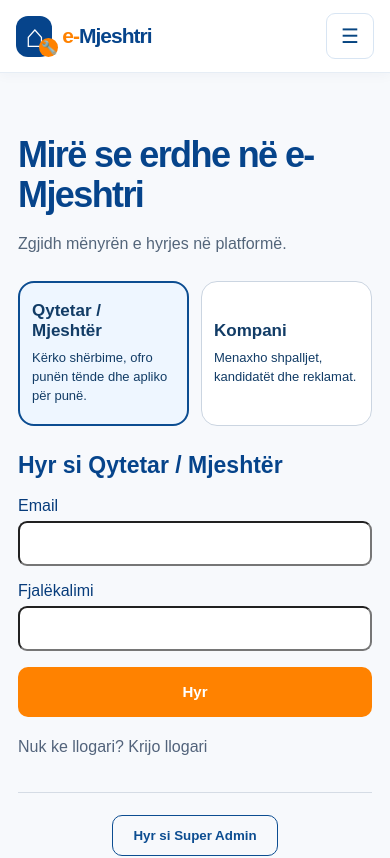
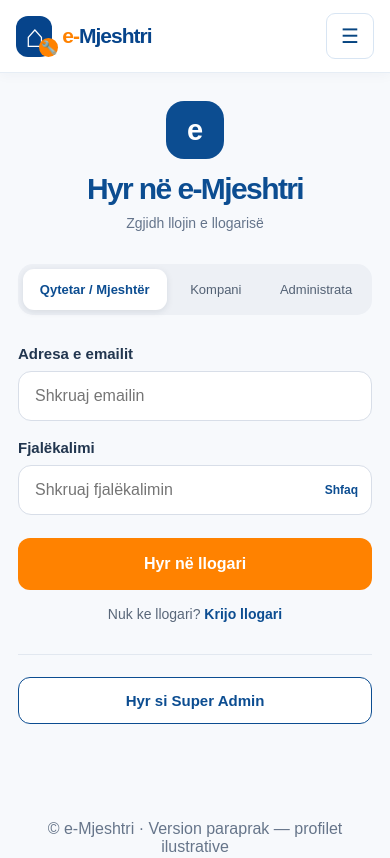
Before and after one commit to contactasatechservice-coder/e-Mjeshtri-Admin, a Next.js app in the folder platform/: page /hyrje in a window 390 px wide. Shown: the top 858 px of the page. Built offline with nearby package versions, Linux system fonts and the light colour scheme.

Commit message:
Refine mobile login with compact segmented roles and clean e-Albania-inspired layout

```diff
--- a/platform/src/app/hyrje/page.tsx
+++ b/platform/src/app/hyrje/page.tsx
@@ -38,25 +38,34 @@ export default function Login(){
   }catch{setNotice("Lidhja me shërbimin e hyrjes nuk është e disponueshme.");}
   finally{setBusy(false);}
  }
- return <main style={{maxWidth:560,margin:"0 auto",padding:"42px 18px 70px"}}>
-  <h1 style={{marginBottom:8}}>Mirë se erdhe në e-Mjeshtri</h1>
-  <p style={{color:"#53657a",marginBottom:24}}>Zgjidh mënyrën e hyrjes në platformë.</p>
-  {role!=="admin"?<div style={{display:"grid",gridTemplateColumns:"repeat(2,minmax(0,1fr))",gap:12,marginBottom:26}}>
-   {roles.map(item=><button key={item.id} type="button" aria-pressed={role===item.id} onClick={()=>{setRole(item.id);setNotice("");}} style={{border:role===item.id?"2px solid #0c4d91":"1px solid #cbd5e1",borderRadius:16,padding:"18px 12px",textAlign:"left",background:role===item.id?"#eef6ff":"#fff",color:"#123c66",cursor:"pointer",minHeight:120}}>
-    <strong style={{display:"block",fontSize:17,marginBottom:8}}>{item.title}</strong>
-    <span style={{display:"block",fontSize:13,lineHeight:1.45}}>{item.description}</span>
-   </button>)}
-  </div>:<button type="button" className="button secondary" style={{marginBottom:24}} onClick={()=>{setRole("citizen");setNotice("");}}>← Kthehu te hyrja e përdoruesve</button>}
-  <h2 style={{fontSize:23,marginBottom:18}}>{role==="admin"?"Hyr si Super Admin":role==="company"?"Hyr si Kompani":"Hyr si Qytetar / Mjeshtër"}</h2>
-  <form onSubmit={submit} style={{display:"grid",gap:16}}>
-   <label>Email<input autoComplete="email" required type="email" value={email} onChange={e=>setEmail(e.target.value)} style={{display:"block",padding:13,width:"100%",marginTop:6,borderRadius:9}}/></label>
-   <label>Fjalëkalimi<input autoComplete="current-password" required type="password" value={password} onChange={e=>setPassword(e.target.value)} style={{display:"block",padding:13,width:"100%",marginTop:6,borderRadius:9}}/></label>
-   <button disabled={busy} type="submit" className="button primary" style={{width:"100%",minHeight:50}}>{busy?"Duke hyrë...":"Hyr"}</button>
+ const [showPassword,setShowPassword]=useState(false);
+ const tabs:{id:Role;label:string}[]=[{id:"citizen",label:"Qytetar / Mjeshtër"},{id:"company",label:"Kompani"},{id:"admin",label:"Administrata"}];
+ const inputStyle={display:"block" as const,width:"100%",padding:"15px 16px",border:"1px solid #d8dee8",borderRadius:13,background:"#fff",fontSize:16,color:"#172b45",outlineColor:"#0e5393"};
+ return <main style={{maxWidth:540,margin:"0 auto",padding:"28px 18px 56px"}}>
+  <div style={{textAlign:"center",marginBottom:28}}>
+   <div style={{display:"inline-flex",alignItems:"center",justifyContent:"center",width:58,height:58,borderRadius:18,background:"#0c4d91",color:"#fff",fontWeight:800,fontSize:29,marginBottom:12}}>e</div>
+   <h1 style={{fontSize:30,margin:"0 0 5px",color:"#0c4d91",lineHeight:1.2}}>Hyr në e-Mjeshtri</h1>
+   <p style={{color:"#64748b",fontSize:14,margin:0}}>Zgjidh llojin e llogarisë</p>
+  </div>
+  <div role="tablist" aria-label="Lloji i hyrjes" style={{display:"grid",gridTemplateColumns:"1.55fr 1fr 1.1fr",padding:5,gap:3,background:"#edf0f5",borderRadius:15,marginBottom:30}}>
+   {tabs.map(t=><button key={t.id} type="button" role="tab" aria-selected={role===t.id} onClick={()=>{setRole(t.id);setNotice("");}} style={{padding:"13px 5px",border:0,borderRadius:11,background:role===t.id?"#fff":"transparent",boxShadow:role===t.id?"0 2px 7px rgba(20,35,55,.10)":"none",fontSize:13,fontWeight:role===t.id?750:500,color:role===t.id?"#0c4d91":"#536174",cursor:"pointer"}}>{t.label}</button>)}
+  </div>
+  <form onSubmit={submit} style={{display:"grid",gap:18}}>
+   <label style={{fontSize:15,fontWeight:600,color:"#22364f"}}>Adresa e emailit
+    <input autoComplete="email" required type="email" placeholder="Shkruaj emailin" value={email} onChange={e=>setEmail(e.target.value)} style={{...inputStyle,marginTop:9}}/>
+   </label>
+   <label style={{fontSize:15,fontWeight:600,color:"#22364f"}}>Fjalëkalimi
+    <div style={{position:"relative",marginTop:9}}>
+     <input autoComplete="current-password" required type={showPassword?"text":"password"} placeholder="Shkruaj fjalëkalimin" value={password} onChange={e=>setPassword(e.target.value)} style={{...inputStyle,paddingRight:70}}/>
+     <button type="button" aria-label={showPassword?"Fshih fjalëkalimin":"Shfaq fjalëkalimin"} onClick={()=>setShowPassword(v=>!v)} style={{position:"absolute",right:8,top:"50%",transform:"translateY(-50%)",background:"transparent",border:0,padding:"8px 6px",color:"#0c4d91",fontWeight:600,fontSize:12,cursor:"pointer"}}>{showPassword?"Fshih":"Shfaq"}</button>
+    </div>
+   </label>
+   <button disabled={busy} type="submit" className="button primary" style={{width:"100%",minHeight:52,borderRadius:12,fontWeight:750,fontSize:16,marginTop:5}}>{busy?"Duke hyrë...":"Hyr në llogari"}</button>
   </form>
-  <p role="status" aria-live="polite" style={{marginTop:14}}>{notice}</p>
-  {role!=="admin"&&<p style={{marginTop:14}}>Nuk ke llogari? <Link href="/regjistrohu">Krijo llogari</Link>{role==="company"&&<> · <Link href="/regjistro-kompani">Regjistro kompaninë</Link></>}</p>}
-  <div style={{borderTop:"1px solid #d5dce5",marginTop:32,paddingTop:22,textAlign:"center"}}>
-   {role!=="admin"?<button type="button" onClick={()=>{setRole("admin");setNotice("");}} style={{border:"1px solid #0c4d91",background:"transparent",color:"#0c4d91",borderRadius:10,padding:"12px 20px",fontWeight:700,cursor:"pointer"}}>Hyr si Super Admin</button>:<p style={{color:"#53657a",fontSize:13}}>Hyrja është e rezervuar vetëm për administratorët e autorizuar.</p>}
+  <p role="status" aria-live="polite" style={{marginTop:14,color:"#a02e2e",fontSize:14}}>{notice}</p>
+  {role!=="admin"&&<div style={{textAlign:"center",marginTop:16,fontSize:14,color:"#596779"}}>Nuk ke llogari? <Link href="/regjistrohu" style={{fontWeight:700,color:"#0c4d91"}}>Krijo llogari</Link>{role==="company"&&<p><Link href="/regjistro-kompani">Regjistro kompaninë</Link></p>}</div>}
+  <div style={{borderTop:"1px solid #e2e8f0",marginTop:32,paddingTop:22,textAlign:"center"}}>
+   {role!=="admin"?<button type="button" onClick={()=>{setRole("admin");setNotice("");}} style={{width:"100%",padding:"14px 16px",border:"1.5px solid #0c4d91",borderRadius:12,background:"#fff",color:"#0c4d91",fontSize:15,fontWeight:700,cursor:"pointer"}}>Hyr si Super Admin</button>:<button type="button" onClick={()=>{setRole("citizen");setNotice("");}} style={{width:"100%",padding:"14px 16px",border:"1px solid #cbd5e1",borderRadius:12,background:"#fff",color:"#0c4d91",fontWeight:700,cursor:"pointer"}}>Kthehu te hyrja e përdoruesve</button>}
   </div>
  </main>;
 }
```
